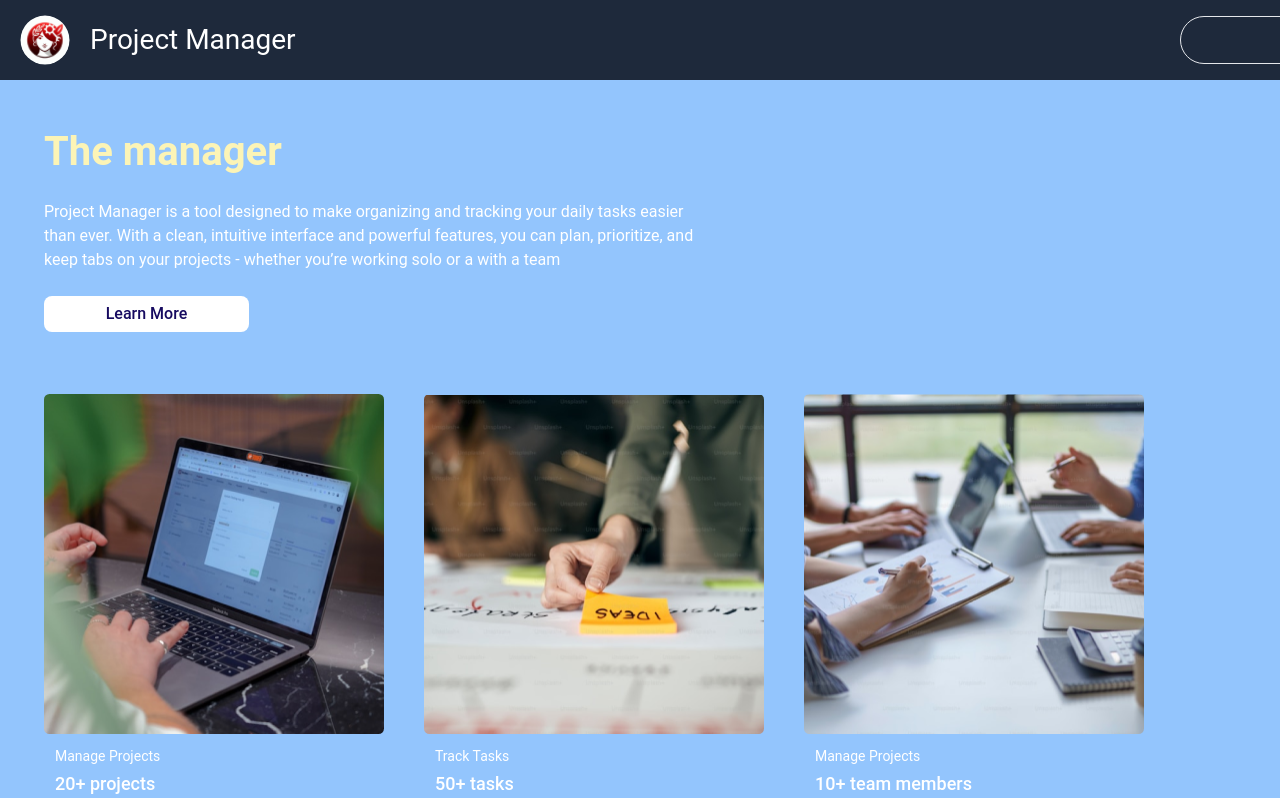
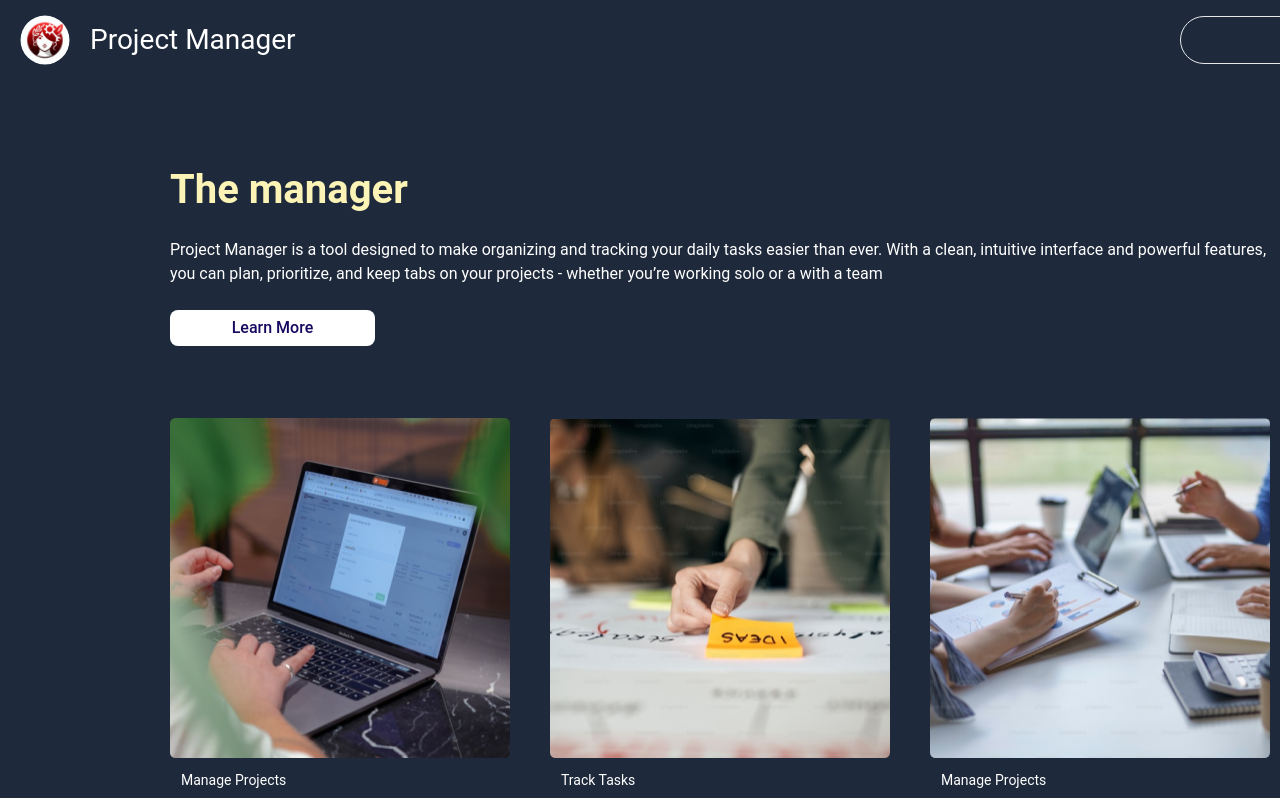
Before and after one commit to Tayling-Ng/desafio2-semana8-TIRex, a React (Vite) app: page / in a window 1280 px wide. Shown: the top 798 px of the page. Built offline with nearby package versions, Linux system fonts and the light colour scheme.

Commit message:
feat: section2 xl layout

```diff
--- a/src/components/HomePage/Section2/Section2.tsx
+++ b/src/components/HomePage/Section2/Section2.tsx
@@ -5,8 +5,8 @@ import img3 from '../../../assets/img-home-sec2/img3-collaborate.png';
 
 function Section2() {
     return (
-        <div className="flex flex-col gap-[50px] px-[20.5px] py-12 min-w-[392px] h-[794px] bg-blue-300 overflow-hidden sm:px-[44px] sm:min-w-[744px] sm:h-[843px]">
-            <div className="flex flex-col gap-6 w-[351px] h-[252px] sm:w-[656px] sm:h-[216px]">
+        <div className="flex flex-col gap-[50px] px-[20.5px] py-12 min-w-[392px] h-[794px] bg-[#1E293B] overflow-hidden sm:px-[44px] sm:min-w-[744px] sm:h-[843px] xl:w-Full xl:h-[843px] xl:px-[170px] xl:py-[85.5px] xl:gap-[60px] z-[15]">
+            <div className="flex flex-col gap-6 w-[351px] h-[252px] sm:w-[656px] sm:h-[216px] xl:w-[1100px] xl:h-[192px]">
                 <h1 className="text-[#FCF4B6] text-[24px] leading-[48px] font-bold sm:text-[40px]">
                     The manager
                 </h1>
--- a/src/pages/home/home.tsx
+++ b/src/pages/home/home.tsx
@@ -1,11 +1,11 @@
 import Section2 from '../../components/HomePage/Section2/Section2';
-// import HomeSec4 from '../../components/HomePage/Section4/HomeSec4';
+// import Section4 from '../../components/HomePage/Section4/Section4';
 
 export const HomePage = () => {
     return (
         <div className="w-full flex flex-col">
             <Section2 />
-            {/* <HomeSec4 /> */}
+            {/* <Section4 /> */}
         </div>
     );
 };
```
Also changed, not shown: src/components/HomePage/Section4/Section4.tsx (renamed from src/components/HomePage/Section4/HomeSec4.tsx).
